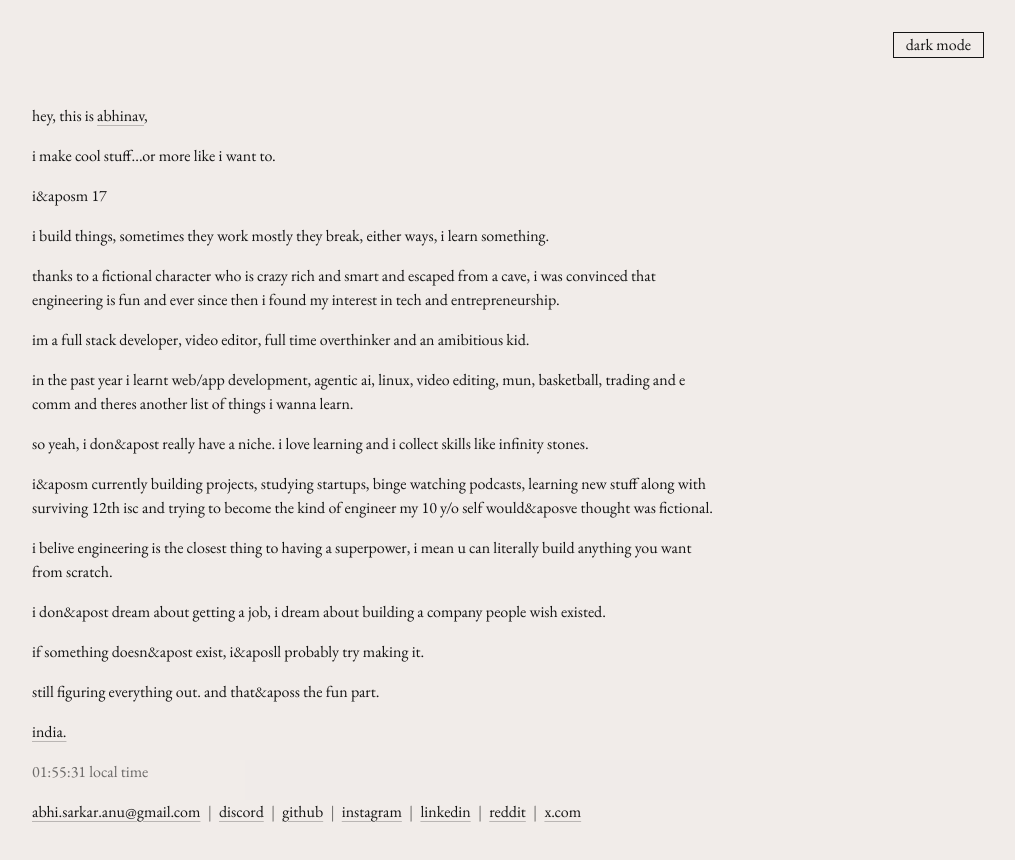
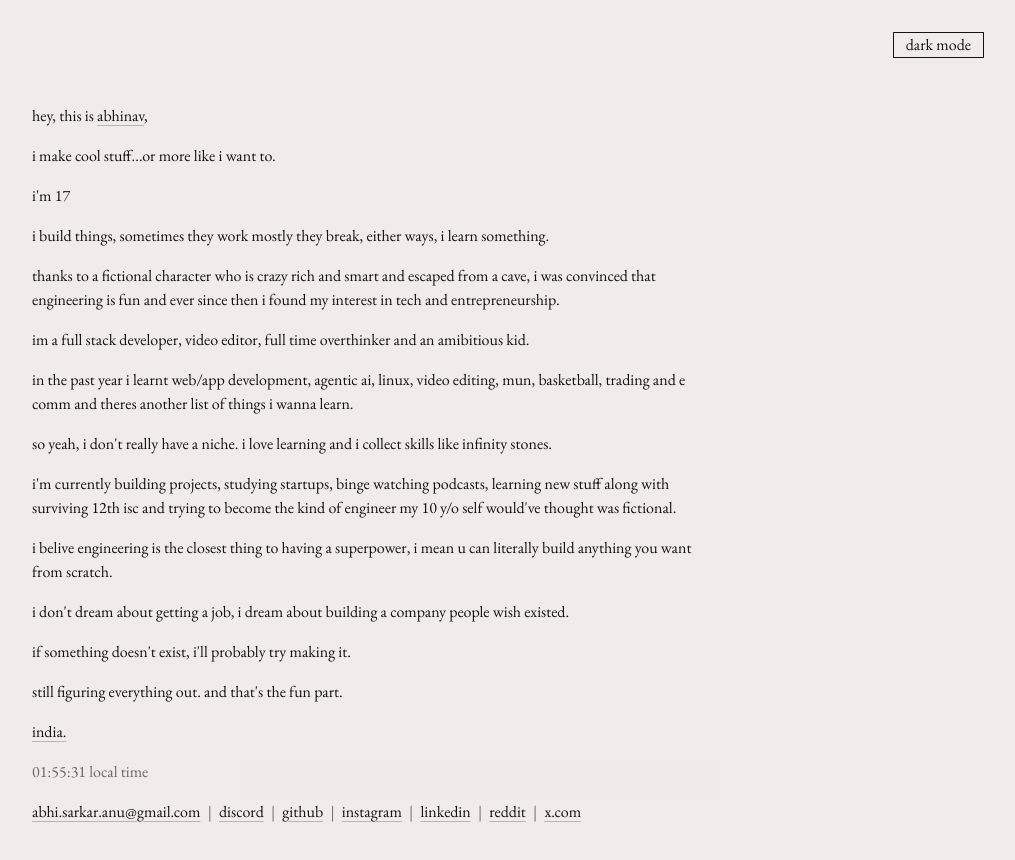
Before and after one commit to abhinaaaavvv/my_portfolio, a Next.js app: page / in a window 1280 px wide. Shown: the top 860 px of the page, without its empty margins (264-1279 px from the left). Built offline with nearby package versions, Linux system fonts and the light colour scheme.

Commit message:
Fix apostrophe typography in content

```diff
--- a/src/app/page.tsx
+++ b/src/app/page.tsx
@@ -27,7 +27,7 @@ const Content = () => (
   <div className="mx-auto w-full max-w-3xl p-4 sm:p-6 md:p-8 lg:p-10">
     <p className="pb-4">hey, this is <a href="https://www.linkedin.com/in/abhinavsarkar-bangalore/" className="underline decoration-(--link-underline) underline-offset-4 transition-[text-decoration-color] hover:decoration-(--link-underline-hover)" target="_blank" rel="noreferrer">abhinav</a>,</p>
     <p className="pb-4">i make cool stuff...or more like i want to.</p>
-    <p className="pb-4">i&aposm 17</p>
+    <p className="pb-4">i&apos;m 17</p>
     <p className="pb-4">
       i build things, sometimes they work mostly they break, either ways, i
       learn something.
@@ -47,28 +47,27 @@ const Content = () => (
       things i wanna learn.
     </p>
     <p className="pb-4">
-      {" "}
-      so yeah, i don&apost really have a niche. i love learning and i collect
+      so yeah, i don&apos;t really have a niche. i love learning and i collect
       skills like infinity stones.
     </p>
     <p className="pb-4">
-      i&aposm currently building projects, studying startups, binge watching
+      i&apos;m currently building projects, studying startups, binge watching
       podcasts, learning new stuff along with surviving 12th isc and trying to
-      become the kind of engineer my 10 y/o self would&aposve thought was fictional.
+      become the kind of engineer my 10 y/o self would&apos;ve thought was fictional.
     </p>
     <p className="pb-4">
       i belive engineering is the closest thing to having a superpower, i mean u
       can literally build anything you want from scratch.
     </p>
     <p className="pb-4">
-      i don&apost dream about getting a job, i dream about building a company people
+      i don&apos;t dream about getting a job, i dream about building a company people
       wish existed.
     </p>
     <p className="pb-4">
-      if something doesn&apost exist, i&aposll probably try making it.
+      if something doesn&apos;t exist, i&apos;ll probably try making it.
     </p>
     <p className="pb-4">
-      still figuring everything out. and that&aposs the fun part.
+      still figuring everything out. and that&apos;s the fun part.
     </p>
     <p className="pb-4">
       <a
```
